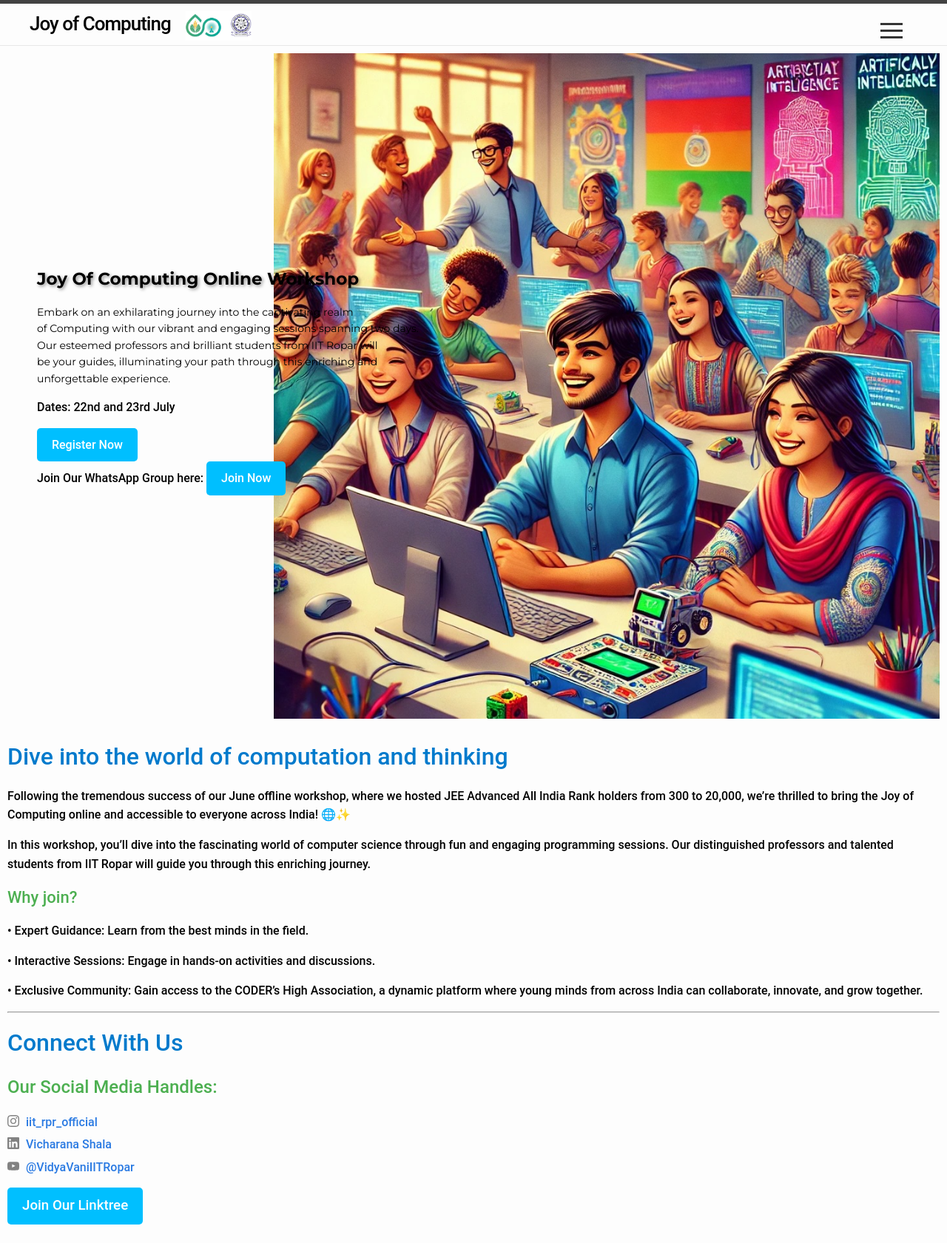
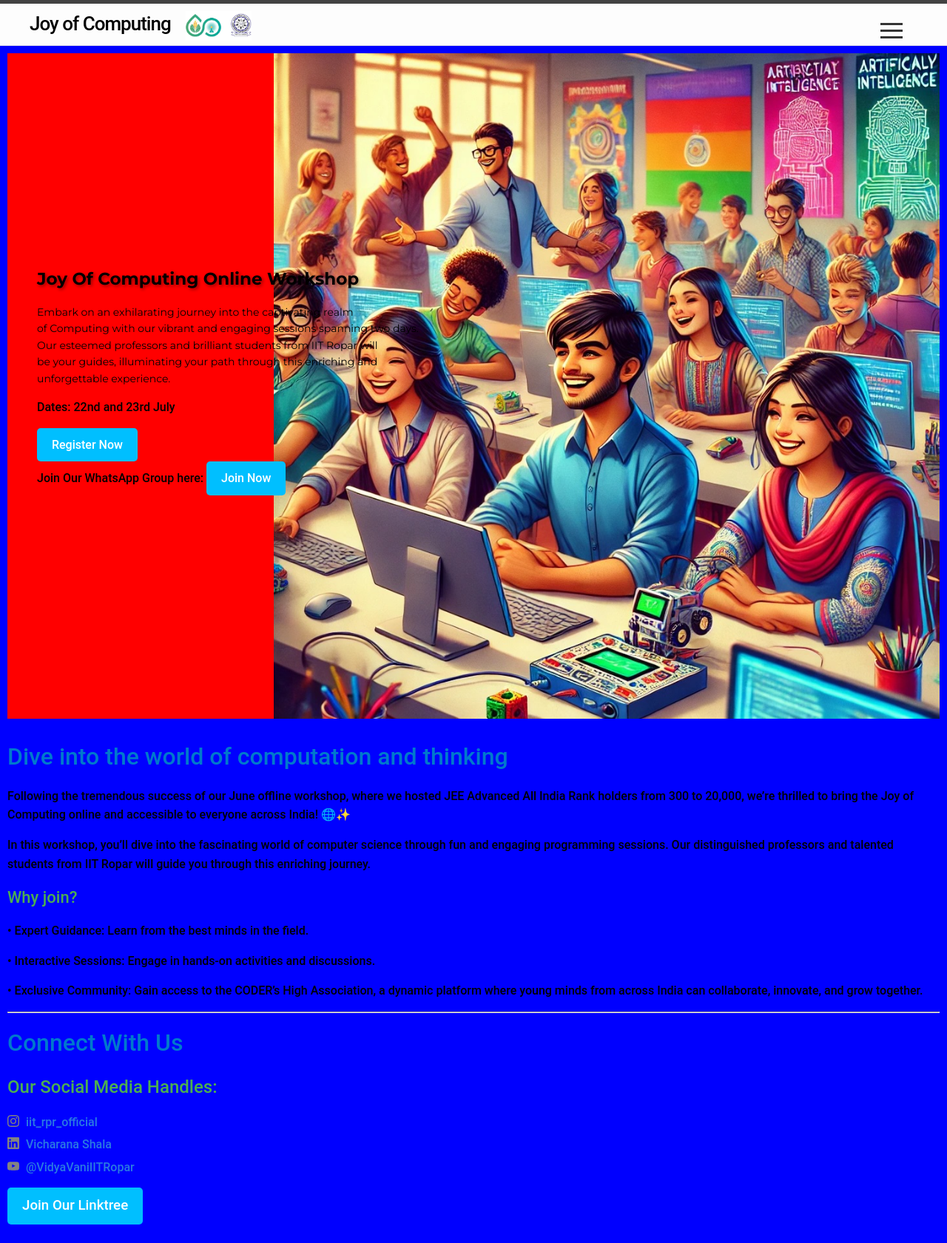
Before and after one commit to sudarshansudarshan/joc, a Jekyll site: the page built from index.markdown, in a window 1280 px wide. Shown: the whole page at 74% size. Built offline with Jekyll 4.4.1, drawn with Linux system fonts in a browser that asks for light colours.

Commit message:
Update home.html

```diff
--- a/_layouts/home.html
+++ b/_layouts/home.html
@@ -149,13 +149,13 @@ layout: default
   </style>
 </head>
 <body>
-<div class="home" style="background-color: #00000 ">
+<div class="home" style="background-color: blue ">
   <!--{%- if page.title -%}
     <h1 class="page-heading">{{ page.title }}  </h1>
   {%- endif -%}-->
 
 
-  <div class="hero-section" style="width: 100%; background-color: #fffff; background-image: url('images/joc image.jpg'); background-size: contain; background-repeat: no-repeat; background-position: right top;">
+  <div class="hero-section" style="width: 100%; background-color: red; background-image: url('images/joc image.jpg'); background-size: contain; background-repeat: no-repeat; background-position: right top;">
     <div class="content" style="padding-left: 40px;">
 <!--       <h2 style="color: black;"><b> Joy Of Computing Online Workshop</b></h2> -->
       <h2 style="color: black; font-family: 'Montserrat', sans-serif; font-size: 23px; text-shadow: 2px 2px 4px rgba(0, 0, 0, 0.4);"><b>Joy Of Computing Online Workshop</b></h2>
```
